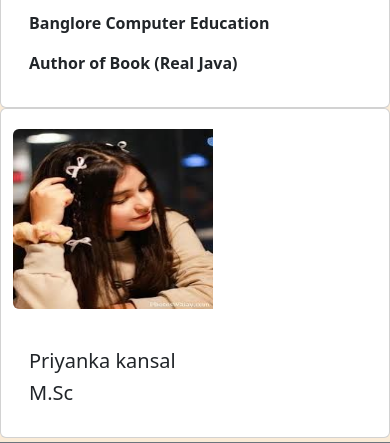
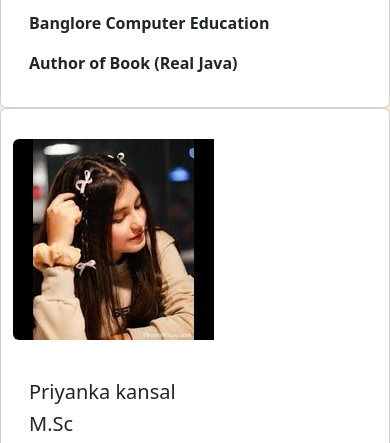
Before and after one commit to Priyanka211295/GameOn, a website: page Public/index.html in a window 390 px wide. Shown: the part 2620-3063 px from the top of the page. Drawn offline with nearby package versions, Linux system fonts and the light colour scheme.

```diff
--- a/Public/index.html
+++ b/Public/index.html
@@ -524,7 +524,7 @@
     <div class="card " style="max-width: 540px;">
       <div class="row g-0">
         <div class="col-md-4 col-sm-6 mb-4">
-          <img src="pic/profile new.jpg" style="margin-top: 20px; height: 180px; width: 200px;" class="img-fluid rounded-start mx-auto" alt="...">
+          <img src="pic/my pic.jpg" style="margin-top: 30px;" class="img-fluid rounded-start mx-auto" alt="...">
         </div>
         <div class="col-md-6">
           <div class="card-body">
```
Also changed, not shown: Public/pic/my pic.jpg (added).
